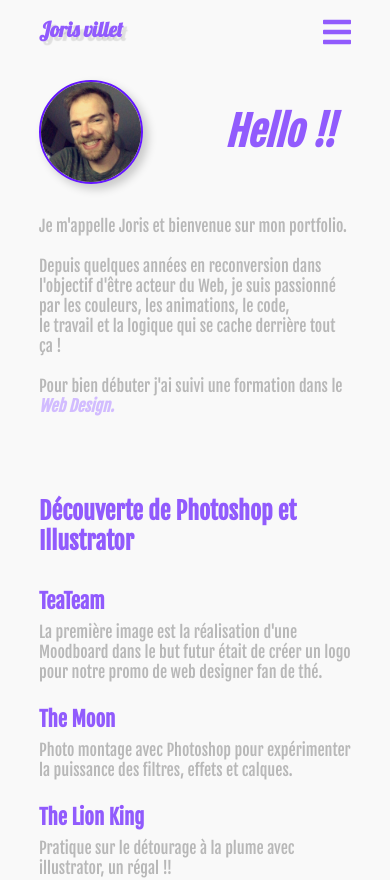
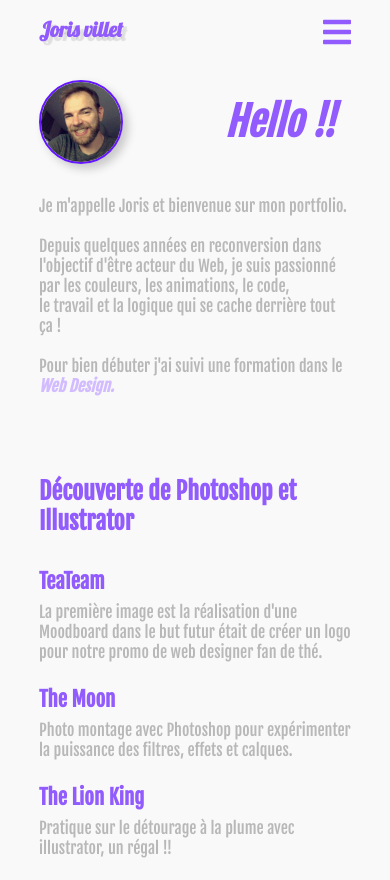
Before and after one commit to joris-villet/new-portfolio, a Vue app: page /about in a window 390 px wide. Shown: the top 880 px of the page. Built offline with nearby package versions, Linux system fonts and the light colour scheme.

Commit message:
photo profil css updated + run build

```diff
--- a/src/views/About.vue
+++ b/src/views/About.vue
@@ -370,7 +370,8 @@ export default {
       margin: 2rem auto;
 
       &-border {
-        max-width: 100px;
+        max-width: 80px;
+        min-width: 20px;
       }
 
       &-title {
```
Also changed, not shown: 38 other files (tests, documents, lock files or other folders).
